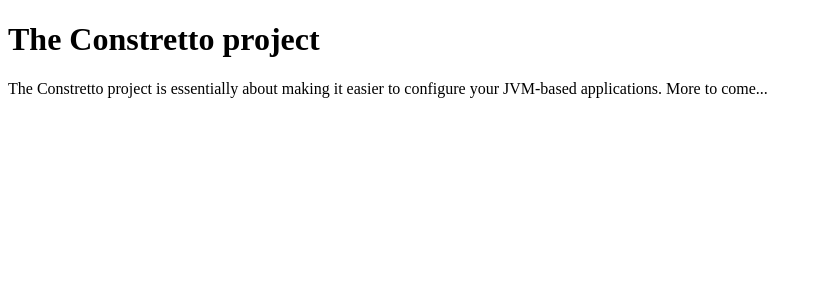
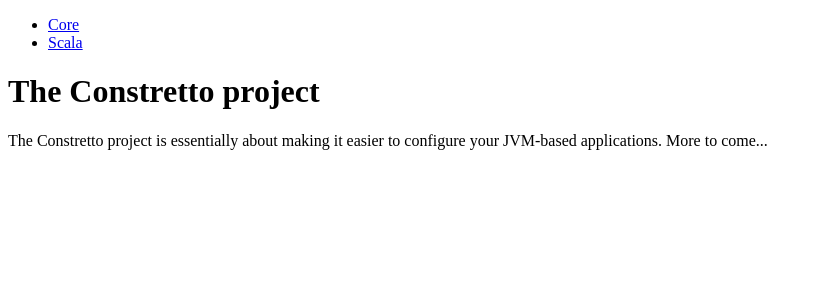
Before and after one commit to constretto/constretto.github.com, a Jekyll site: the page built from index.html, in a window 1280 px wide. Shown: the top 300 px of the page, without its empty margins (0-822 px from the left). Built offline with Jekyll 4.4.1, drawn with Linux system fonts in a browser that asks for light colours; nearby versions of some CDN libraries; Markdown is read by kramdown in place of the engine named in the settings; a style sheet for code colours, icons or effects is not loaded.

Commit message:
Add basic menu

```diff
--- a/_layouts/default.html
+++ b/_layouts/default.html
@@ -11,6 +11,10 @@
 <div class="container-fluid">
 	<div class="row-fluid">
 		<div class="span2">
+		<ul>
+			<li><a href="//github.com/constretto/constretto-core">Core</a></li>
+			<li><a href="//github.com/constretto/constretto-scala">Scala</a></li>
+		</ul>
 		</div>
 		<div class="span10">
 			<h1>{{ page.title }}</h1>
```
